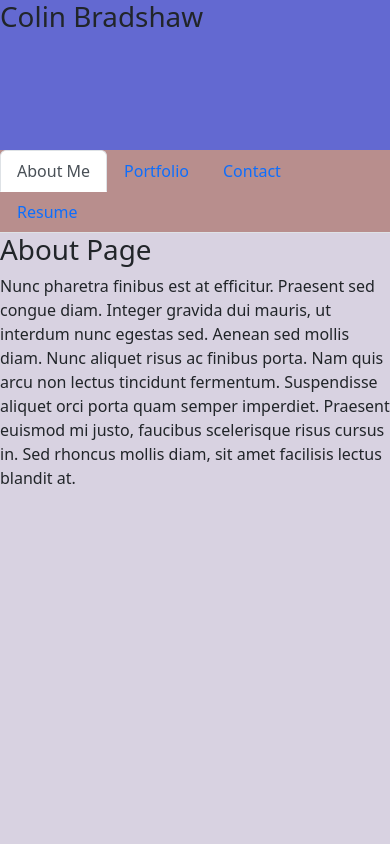
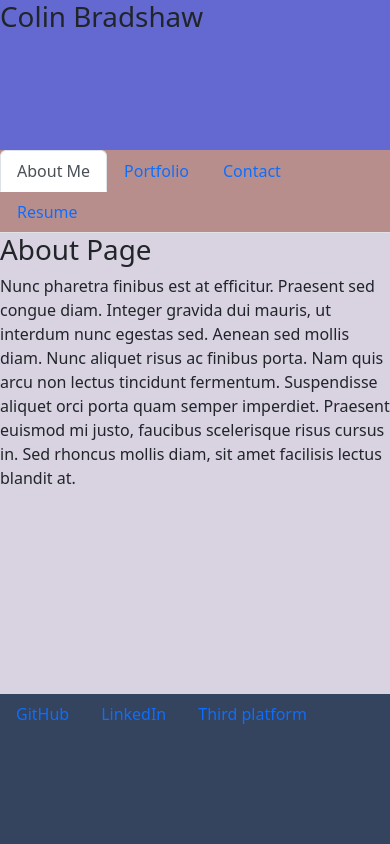
Before and after one commit to lilcguy/React-Portfolio, a React (Create React App) app: page / in a window 390 px wide. Shown: the top 844 px of the page. Built offline with nearby package versions, Linux system fonts and the light colour scheme.

Commit message:
added adjustment to footer.css for zoom responsiveness. added style to <body> tag in public/index.html so the content body stays the same color.

```diff
--- a/public/Body.css
+++ b/public/Body.css
@@ -1,7 +1,5 @@
 /* proposed changes to body to have webpage respond to zoom better.*/
 
-.body {
-    display: flex;
-    flex-direction: column;
-    min-height: 100vh;
+* {
+    background-color: #D8D2E1;
 }
--- a/public/index.html
+++ b/public/index.html
@@ -28,7 +28,7 @@
     <link href="https://cdn.jsdelivr.net/npm/bootstrap@5.3.0-alpha2/dist/css/bootstrap.min.css" rel="stylesheet" integrity="sha384-aFq/bzH65dt+w6FI2ooMVUpc+21e0SRygnTpmBvdBgSdnuTN7QbdgL+OapgHtvPp" crossorigin="anonymous">
 
   </head>
-  <body>
+  <body style="background-color: #D8D2E1;">
     <noscript>You need to enable JavaScript to run this app.</noscript>
     <div id="root"></div>
     <!--
--- a/src/components/styles/Content-body.css
+++ b/src/components/styles/Content-body.css
@@ -1,7 +1,9 @@
 /* potential styling for content body for keeping it consistent.*/
 
 .body {
-    height: 977px;
+
     background-color: #D8D2E1;
+    position: absolute;
+
 
 }
--- a/src/components/styles/Footer.css
+++ b/src/components/styles/Footer.css
@@ -5,9 +5,11 @@
     width: 100%;
     background-color: #34435E;
     flex-grow: 1;
-    position: fixed;
     height:150px;
     position: absolute;
+    bottom: 0;
+    left: 0;
+    right: 0;
 
 }
 
```
